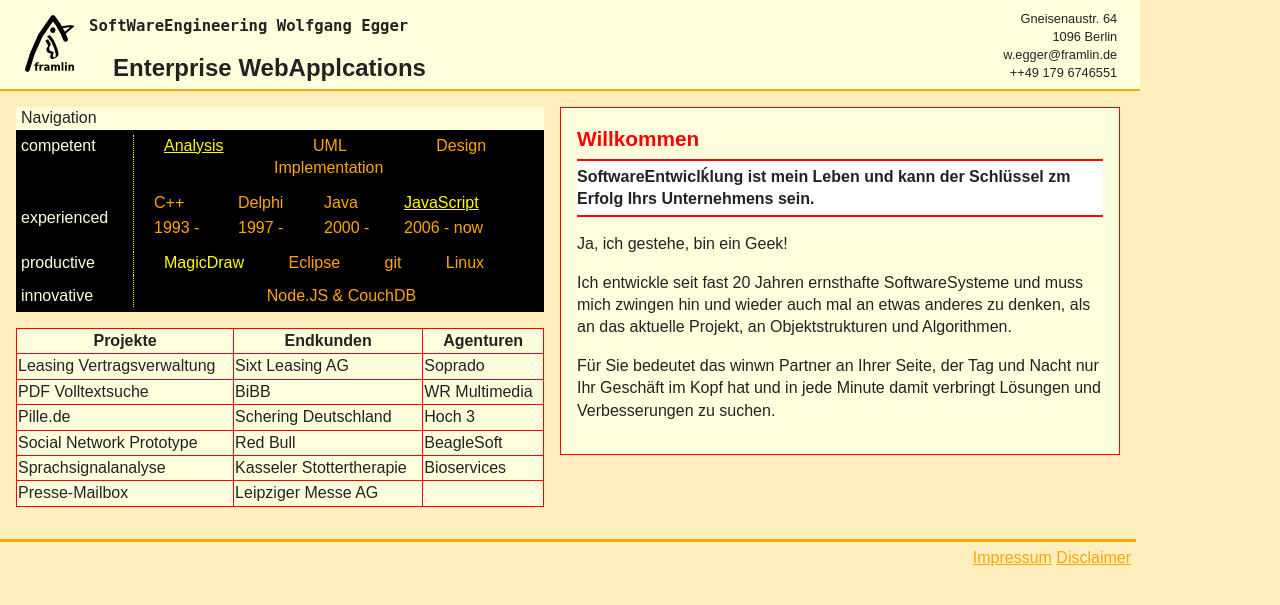
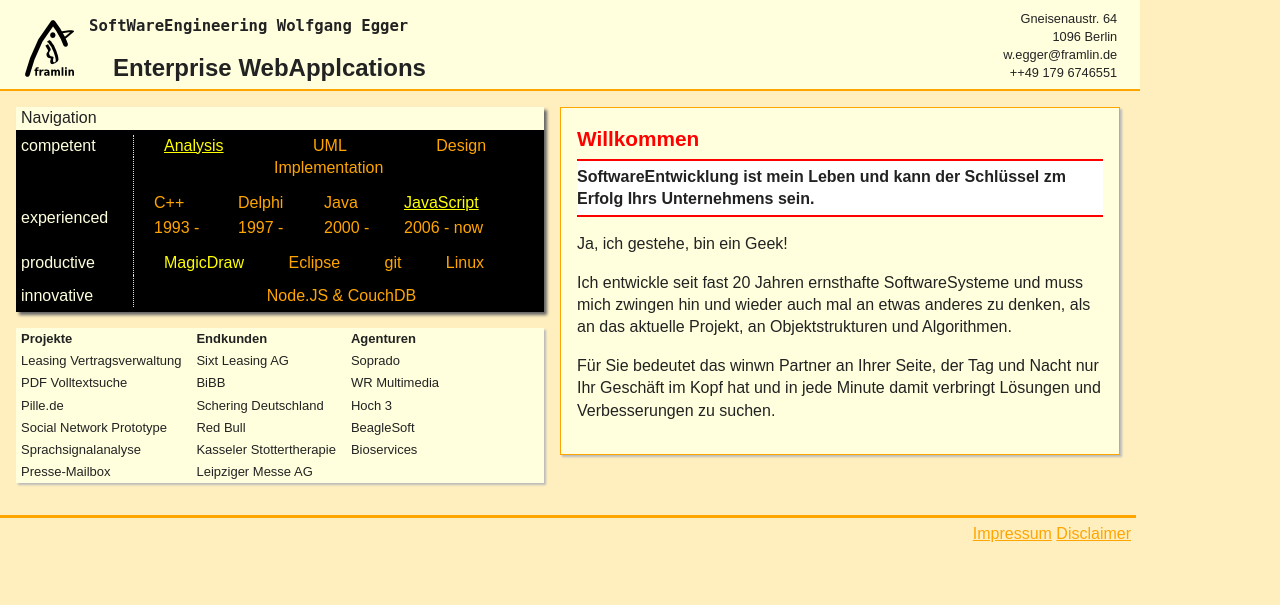
Before and after one commit to framlin/framlin, a PHP site: page / in a window 1280 px wide. Shown: the top 605 px of the page. Run offline with PHP 8.4, Linux system fonts and the light colour scheme; some libraries are stand-ins or nearby versions.

Commit message:
optimize content fadein/-out, use optimizer and shadows, animate nafigation-box

```diff
--- a/_attachments/css/framlin.css
+++ b/_attachments/css/framlin.css
@@ -4,7 +4,7 @@ body, footer nav{
 /* ------  header -------- */
 #logo {
 	float:left;
-	margin: 10px 15px 0px 10px
+	margin: 15px 15px 0px 10px
 }
 
 header {
@@ -68,7 +68,7 @@ header h1{
 }
 
 #content{
-	padding-top: 1em;
+	margin-top: 1em;
 	margin-left: 35em;
 }
 
@@ -76,16 +76,30 @@ article{
 	background-color:#ffffde;
 }
 /* ................................. */
-#topteaser, #bottomteaser, #bottomteaser table{
+#bottomteaser, #bottomteaser table{
 	background-color:#ffffde;
 	width: 33em;
 	margin: 1em;
 }
 
-#bottomteaser table{
+#topteaser{
+	background-color:#ffffde;
+	width: 33em;
+	margin: 0em 1em 1em 1em;
+}
+
+#bottomteaser table, td, th{
 	margin: 0;
-	border-color: red;
+	border-style: none;
+	text-align: left;
+	font-size: small;
+	/*border-color: red;*/
 }
+
+#bottomteaser td, th{
+	padding: 2px 10px 2px 5px;
+}
+
 
 #topteaser > span{
 	padding: 5px;
@@ -197,7 +211,7 @@ nav{
 
 section{
 	padding: 1em;
-	border: solid red 1px;
+	border: solid orange 1px;
 }
 
 section header{
@@ -243,3 +257,31 @@ footer li{
 footer nav a, footer nav a:visited{
 	color: orange;
 }
+
+div.box-flat {
+   border-bottom: 1px solid #bbb;
+   border-right: 1px solid #777;
+}
+
+.boxshadow div.box-flat {
+   border: none;
+   box-shadow: #bbb 2px 2px 2px;
+   -moz-box-shadow: #bbb 2px 2px 2px;
+   -webkit-box-shadow: #bbb 2px 2px 2px;
+}
+
+div.box-high {
+   border-bottom: 2px solid #666;
+   border-right: 2px solid #777;
+}
+
+.boxshadow div.box-high {
+   border: none;
+   box-shadow: #666 3px 3px 3px;
+   -moz-box-shadow: #666 3px 3px 3px;
+   -webkit-box-shadow: #666 3px 3px 3px;
+}
+
+.more{
+	color: orange;
+}
--- a/_attachments/index.html
+++ b/_attachments/index.html
@@ -28,8 +28,8 @@
 
 <!-- All JavaScript at the bottom, except this Modernizr build.
        Modernizr enables HTML5 elements & feature detects for optimal performance.
-       Create your own custom Modernizr build: www.modernizr.com/download/
-<script src="js/libs/modernizr-2.5.3.min.js"></script> -->
+       Create your own custom Modernizr build: www.modernizr.com/download/  -->
+<script src="js/libs/modernizr-2.5.3.min.js"></script>
 </head>
 <body>
 	<!-- Prompt IE 6 users to install Chrome Frame. Remove this if you support IE 6.
@@ -37,7 +37,7 @@
 	<!--[if lt IE 7]><p class=chromeframe>Your browser is <em>ancient!</em> <a href="http://browsehappy.com/">Upgrade to a different browser</a> or <a href="http://www.google.com/chromeframe/?redirect=true">install Google Chrome Frame</a> to experience this site.</p><![endif]-->
 	<header id='heading'>
 		<div class='clearfix'>
-			<nav><a href='#home'><img id='logo' src='images/framlin-logo-g+.jpg.png' /></a></nav>
+			<nav><a href='home'><img id='logo' src='images/framlin-logo-g+.jpg.png' /></a></nav>
 			<div id='slogan'>
 				<span id="firma">SoftWareEngineering Wolfgang Egger</span>
 				<h1>Enterprise WebApplcations</h1>
@@ -52,7 +52,7 @@
 	</header>
 	<div role="main" id="main">
 		<div id='navigation'>
-			<div id='topteaser'>
+			<div id='topteaser' class='box-high'>
 				<span>Navigation</span>
 				<nav>
 					<div class='col1'>
@@ -60,7 +60,7 @@
 					</div>
 					<div id='competent' class='col2'>
 						<div class='strong'>
-							<a href='#analysis'>Analysis</a>
+							<a href='analysis'>Analysis</a>
 						</div>
 						<div class='spacer'>UML</div>
 						<div>Design</div>
@@ -78,7 +78,7 @@
 							<div id='delphi'>Delphi</div>
 							<div id='java'>Java</div>
 							<div id='js' class='strong'>
-								<a href='#javascript'>JavaScript</a>
+								<a href='javascript'>JavaScript</a>
 							</div>
 						</div>
 						<div id='timeline'>
@@ -109,7 +109,7 @@
 					<div class='clearfix'></div>
 				</nav>
 			</div>
-			<div id='bottomteaser'>
+			<div id='bottomteaser' class=' box-flat'>
 				<table border="1">
 					<thead>
 						<tr>
@@ -120,18 +120,18 @@
 					</thead>
 					<tbody>
 						<tr>
-							<td>Leasing Vertragsverwaltung</td>
+							<td>Leasing&nbsp;Vertragsverwaltung</td>
 							<td>Sixt Leasing AG</td>
 							<td>Soprado</td>
 						</tr>
 						<tr>
 							<td>PDF Volltextsuche</td>
 							<td>BiBB</td>
-							<td>WR Multimedia</td>
+							<td>WR&nbsp;Multimedia</td>
 						</tr>
 						<tr>
 							<td>Pille.de</td>
-							<td>Schering Deutschland</td>
+							<td>Schering&nbsp;Deutschland</td>
 							<td>Hoch 3</td>
 						</tr>
 						<tr>
@@ -141,7 +141,7 @@
 						</tr>
 						<tr>
 							<td>Sprachsignalanalyse</td>
-							<td>Kasseler Stottertherapie</td>
+							<td>Kasseler&nbsp;Stottertherapie</td>
 							<td>Bioservices</td>
 						</tr>
 						<tr>
@@ -154,7 +154,7 @@
 
 			</div>
 		</div>
-		<div id='content'>
+		<div id='content' class='hidden box-flat'>
 			<article>
 				<section id='teaser'></section>
 				<section id='sec_home'>
@@ -162,7 +162,8 @@
 						<h1>
 							<a id='#home'>Willkommen</a>
 						</h1>
-SoftwareEntwiclḱlung ist mein Leben und kann der Schlüssel zm Erfolg Ihrs Unternehmens sein.
+						SoftwareEntwicklung ist mein Leben und kann der Schlüssel zm
+						Erfolg Ihrs Unternehmens sein.
 					</header>
 					<p>Ja, ich gestehe, bin ein Geek!</p>
 					<p>Ich entwickle seit fast 20 Jahren ernsthafte SoftwareSysteme und muss mich zwingen hin und wieder auch mal an etwas anderes zu denken, als an das aktuelle Projekt, an Objektstrukturen und Algorithmen.</p>
@@ -320,13 +321,14 @@ SoftwareEntwiclḱlung ist mein Leben und kann der Schlüssel zm Erfolg Ihrs Unt
 	<footer>
 		<nav>
 			<ul>
-				<li><a href='#impressum'>Impressum</a></li>
-				<li><a href='#disclaimer'>Disclaimer</a></li>
+				<li><a href='impressum'>Impressum</a></li>
+				<li><a href='disclaimer'>Disclaimer</a></li>
 			</ul>
 		</nav>
 	</footer>
 	<!-- JavaScript at the bottom for fast page loading -->
 	<!-- Grab Google CDN's jQuery, with a protocol relative URL; fall back to local if offline  -->
+
 	<script
 		src="//ajax.googleapis.com/ajax/libs/jquery/1.7.1/jquery.min.js"></script>
 	<script>
--- a/_attachments/js/script.js
+++ b/_attachments/js/script.js
@@ -7,7 +7,6 @@ var Framlin = (function(window){
 		this.initialized = false;
 		this.currentSection = '#sec_home';
 		this.cameIn = false;
-
 	}
 
 	Module.prototype.init = function init() {
@@ -15,7 +14,13 @@ var Framlin = (function(window){
 	};
 
 
+	Module.prototype.hideArticle = function hideArticle(id) {
+		console.log('hideArticle', id);
+		$(id).fadeOut(20);
+	};
+
 	Module.prototype.hideArticles = function hideArticles() {
+		console.log('hideArticles');
 		$('section').fadeOut(20);
 		if (!this.initialized) {
 			$('#sec_home').fadeIn(20);
@@ -23,20 +28,28 @@ var Framlin = (function(window){
 	};
 
 	Module.prototype.showSection = function showSection(id, time) {
+		console.log('showSection', id);
 		this.hideArticles();
 		$(id).fadeIn(time||20);
 		this.currentSection = id;
 	};
 
 	Module.prototype.showHeader = function showHeader(id) {
+		this.hideArticle(this.currentSection);
+		console.log('showHeader', id);
 		var teaser = $('#teaser'),
 		clone = $(id + ' header').clone();
-		this.hideArticles();
-		teaser.fadeIn(20);
+		var more = $('<p>klick to read more ...</p>');
+		more.addClass('more');
+		clone.append(more);
 		teaser.wrapInner(clone);
+		window.setTimeout(function fadeIn() {
+			teaser.fadeIn(400);
+		}, 100);
 	};
 
 	Module.prototype.hideHeader = function hideHeader(id) {
+		console.log('hideHeader', id);
 		$('#teaser').fadeOut(20);
         $('#teaser header').remove();
 	};
@@ -65,17 +78,50 @@ var Framlin = (function(window){
                 var target = '#sec_' + $(this).attr('href').substring(1);
                 if ((!me.cameIn) && (target !== me.currentSection)) {
                     me.hideHeader(target);
-                    me.showSection(me.currentSection);
+                    window.setTimeout(function showSection() {
+                        me.showSection(me.currentSection, 400);
+                    }, 100);
                 }
                 me.cameIn = false;
             });
+
+		$('#topteaser').hover(
+				function onInA(){
+					$(this).removeClass('box-high');
+					$(this).addClass('box-flat');
+					$(this).css('margin-left', '-=1');
+					$(this).css('margin-top', '-=1');
+					$(this).css('margin-bottom', '+=1');
+				}, function onOutA(){
+					$(this).removeClass('box-flat');
+					$(this).addClass('box-high');
+					$(this).css('margin-left', '+=1');
+					$(this).css('margin-top', '+=1');
+					$(this).css('margin-bottom', '-=1');
+				});
+	};
+
+
+
+
+
+	Module.prototype.activateHref = function activateHref() {
+		$('nav a').each(function(index, anchor){
+			$(anchor).attr('href', '#'+$(anchor).attr('href'));
+		});
 	};
 
 	Module.prototype.activatePage = function activatePage() {
+		this.activateHref();
 		this.activateNavigation();
 	};
 
+	Module.prototype.showContent = function showContent() {
+		$('#content').removeClass('hidden');
+	};
+
 	Module.prototype.stylePage = function stylePage() {
+		this.showContent();
 		this.hideArticles();
 		this.initialized = true;
 	};
@@ -83,11 +129,15 @@ var Framlin = (function(window){
 	// ###############################
 	return new Module();
 
-})(window);
+});
 
+if (jQuery) {
+	jQuery(function() {
+		var framlin = Framlin(window);
+		framlin.init();
+		framlin.stylePage();
+		framlin.activatePage();
+	});
+}
 
-jQuery(function() {
-	Framlin.init();
-	Framlin.stylePage();
-	Framlin.activatePage();
-});
+exports = Framlin;
```
Also changed, not shown: server/run.js (+14 -5 lines).
